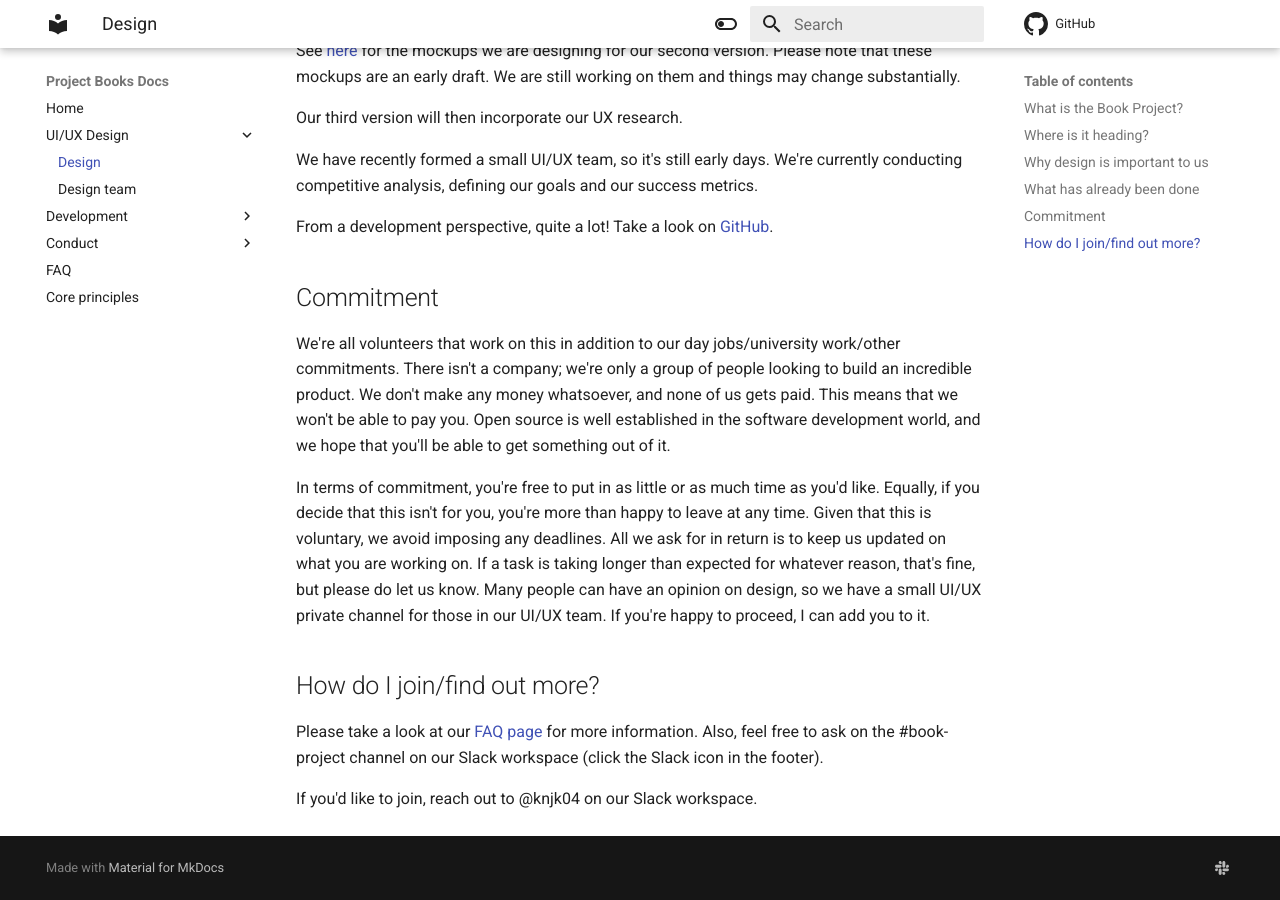
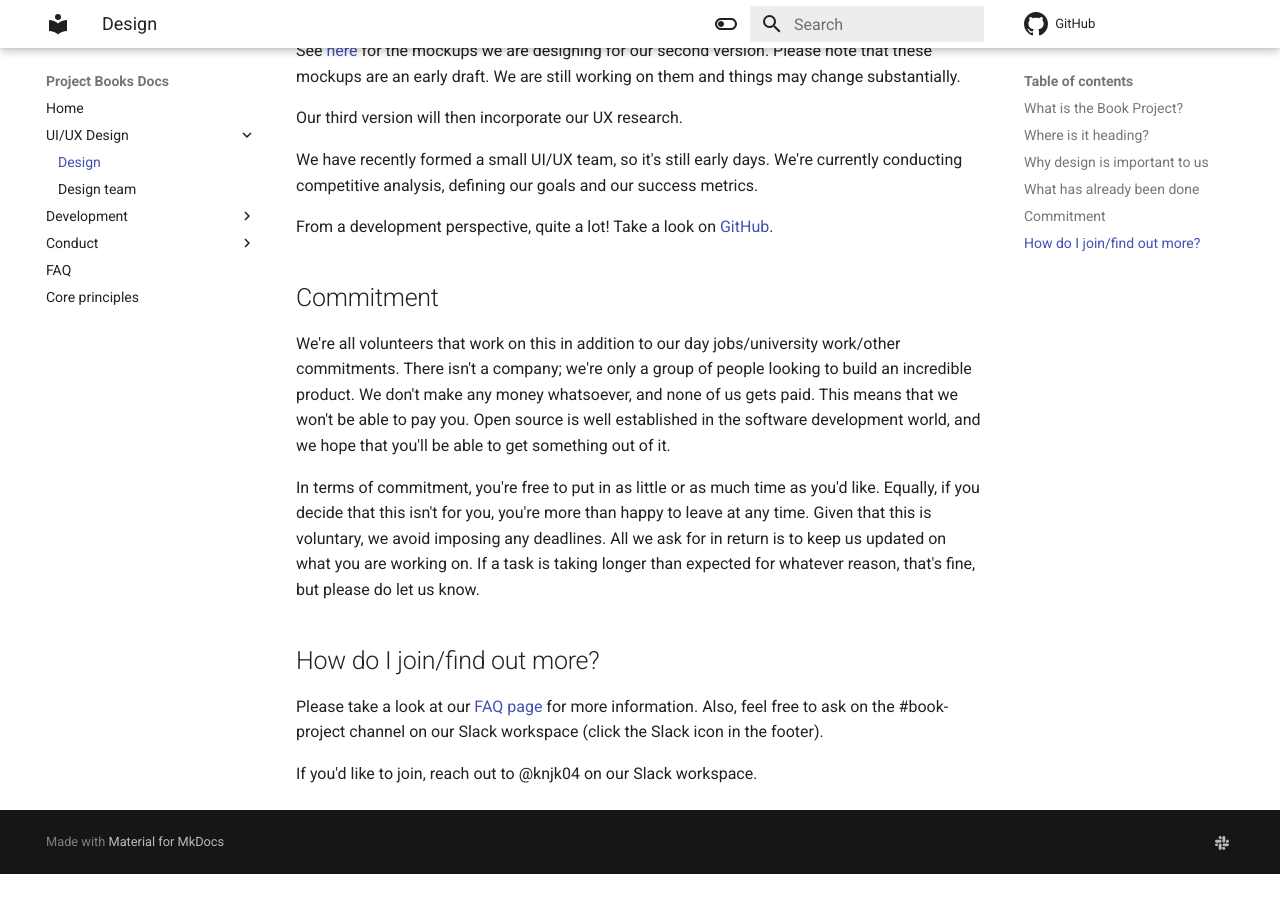
Before and after one commit to Project-Books/project-books.github.io, an MkDocs documentation site: the page built from docs/design/join-design-team.md, in a window 1280 px wide and 900 px high, scrolled down 1891 px. Built offline with MkDocs 1.6.1 and Material for MkDocs 9.7.7, drawn with Linux system fonts in a browser that asks for light colours; after the commit the page ends 2765 px from its top, so only the background shows below that.

Commit message:
Update join-design-team.md

```diff
--- a/docs/design/join-design-team.md
+++ b/docs/design/join-design-team.md
@@ -61,8 +61,7 @@ In terms of commitment, you're free to put in as little or as much time as you'd
 you decide that this isn't for you, you're more than happy to leave at any time. Given that this is
 voluntary, we avoid imposing any deadlines. All we ask for in return is to keep us updated on what
 you are working on. If a task is taking longer than expected for whatever reason, that's fine, but
-please do let us know. Many people can have an opinion on design, so we have a small UI/UX private
-channel for those in our UI/UX team. If you're happy to proceed, I can add you to it.
+please do let us know.
 
 ## How do I join/find out more?
 
```
